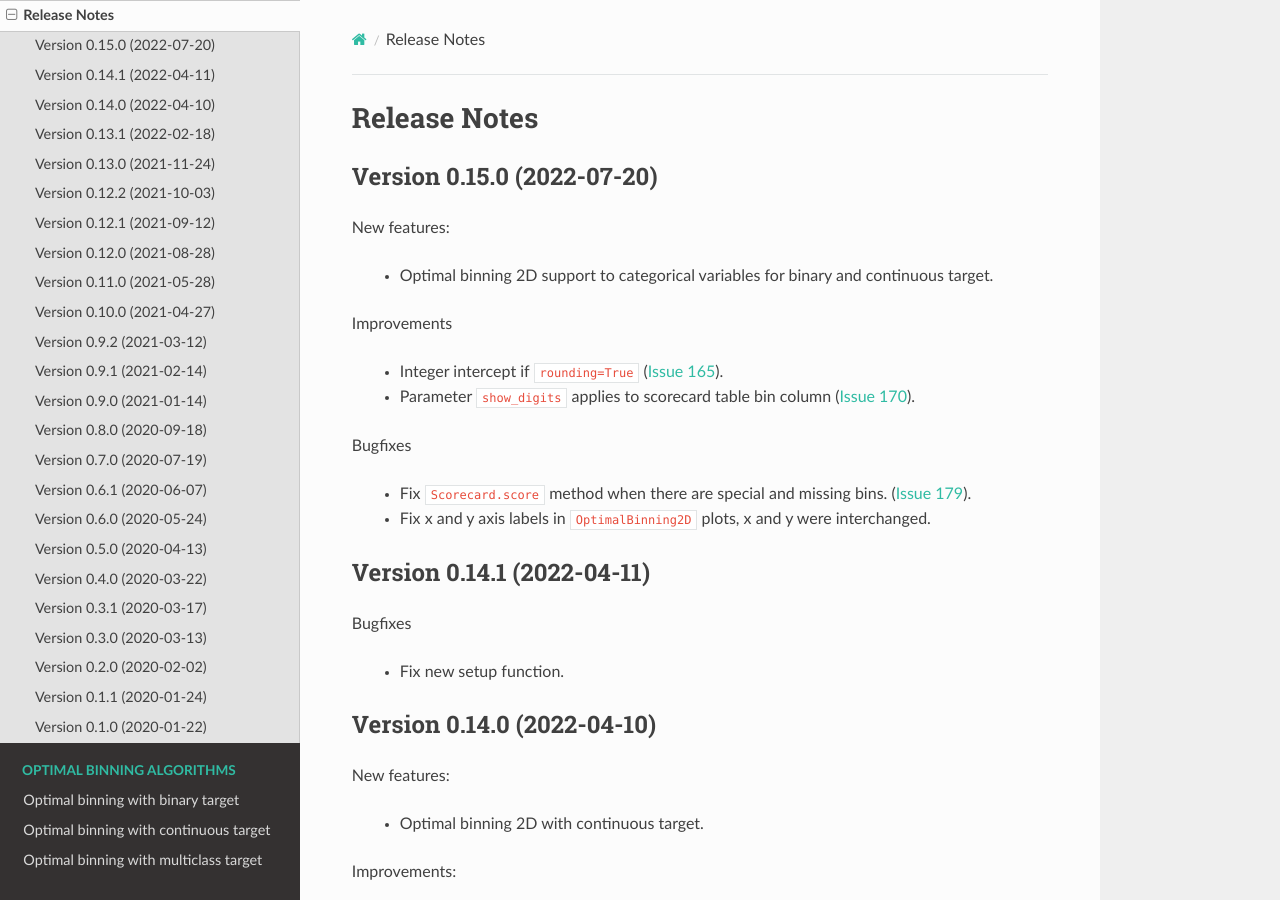
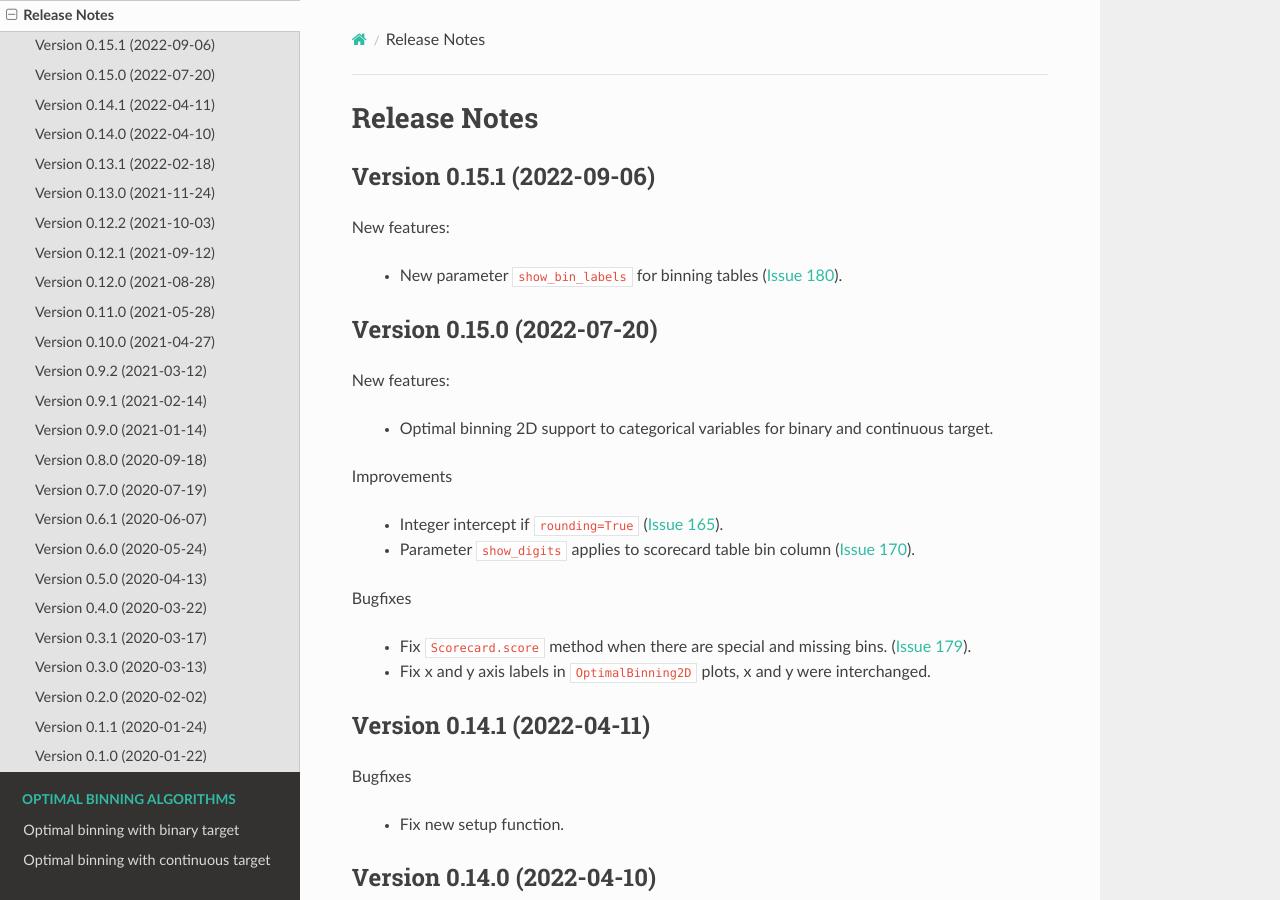
Before and after one commit to guillermo-navas-palencia/optbinning, a Sphinx documentation site: the page built from doc/source/release_notes.rst, in a window 1280 px wide and 900 px high. Built offline with Sphinx 7.4.7 and the Read the Docs theme 2.0.0, drawn with Linux system fonts in a browser that asks for light colours; pages that are not in the unit, such as notebooks, are missing from menus.

Commit message:
Add version 0.15.1 to release notes

```diff
--- a/doc/source/release_notes.rst
+++ b/doc/source/release_notes.rst
@@ -1,5 +1,13 @@
 Release Notes
 =============
+
+Version 0.15.1 (2022-09-06)
+---------------------------
+
+New features:
+
+   - New parameter ``show_bin_labels`` for binning tables (`Issue 180 <https://github.com/guillermo-navas-palencia/optbinning/issues/180>`_).
+
 
 Version 0.15.0 (2022-07-20)
 ---------------------------
```
